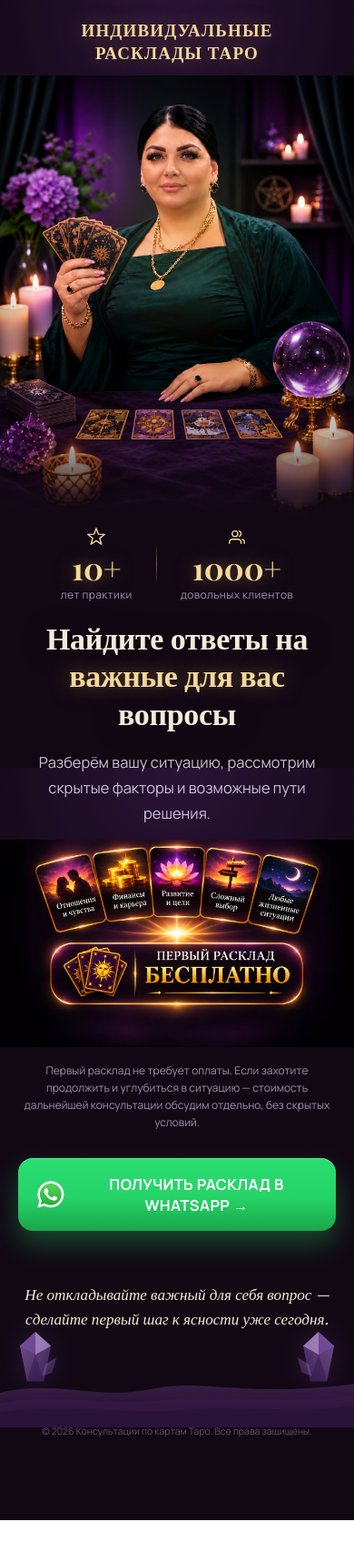
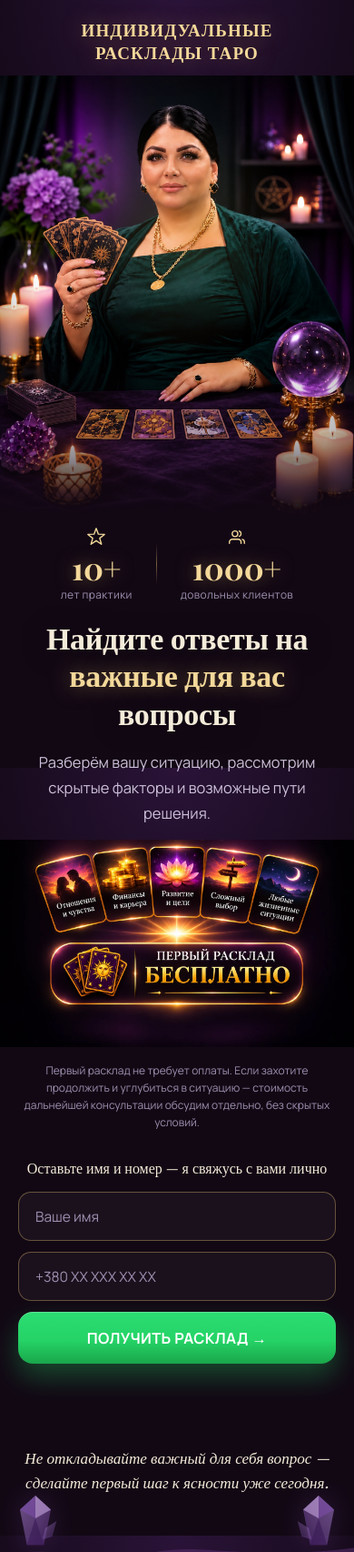
Before and after one commit to Oleksii2405/Lending-Taro, a plain HTML site: page index.html in a window 390 px wide. Shown: the top 1706 px of the page at 91% size. Before the commit the page ends 1671 px from the top, so only its background shows below. Drawn offline with nearby package versions, Linux system fonts and the light colour scheme.

Commit message:
Add files via upload

```diff
--- a/index.html
+++ b/index.html
@@ -322,20 +322,33 @@ src="https://www.facebook.com/tr?id=2178615639697523&ev=PageView&noscript=1"/></
     .btn-whatsapp svg, .btn-whatsapp img{ width:36px; height:36px; }
   }
 
-  /* sticky floating button */
-  .fab{
-    position:fixed; right:16px; bottom:16px; z-index:50;
-    width:56px; height:56px; border-radius:50%;
-    background:linear-gradient(180deg, #2bdd73, var(--whatsapp-dark));
-    display:flex; align-items:center; justify-content:center;
-    box-shadow:0 10px 26px rgba(0,0,0,.45), 0 0 0 rgba(37,211,102,.4);
-    opacity:0; transform:translateY(16px) scale(.9); pointer-events:none;
-    transition:opacity .35s ease, transform .35s ease;
+  /* ---------- lead form ---------- */
+  .leadform{ max-width:420px; margin:0 auto; display:flex; flex-direction:column; gap:12px; }
+  .leadform__title{
+    font-family:'Playfair Display',serif;
+    font-size:16px;
+    color:var(--cream);
+    margin:0 0 4px;
   }
-  .fab.show{opacity:1; transform:translateY(0) scale(1); pointer-events:auto;}
-  .fab svg, .fab img{width:32px; height:32px;}
-  @media(hover:hover){ .fab:hover{ transform:translateY(-3px) scale(1.06); } }
-  @supports(padding:max(0px)){ .fab{ bottom:max(16px, env(safe-area-inset-bottom)); } }
+  .leadform__input{
+    width:100%;
+    padding:15px 18px;
+    border-radius:14px;
+    border:1.3px solid rgba(216,178,106,.4);
+    background:rgba(255,255,255,.04);
+    color:var(--cream);
+    font-family:'Manrope',sans-serif;
+    font-size:15.5px;
+    outline:none;
+    transition:border-color .2s ease, box-shadow .2s ease;
+  }
+  .leadform__input::placeholder{ color:var(--text-mute); }
+  .leadform__input:focus{ border-color:var(--gold-light); box-shadow:0 0 0 3px rgba(216,178,106,.15); }
+  .leadform .btn-whatsapp{ border:none; cursor:pointer; font-family:'Manrope',sans-serif; }
+  .leadform .btn-whatsapp:disabled{ opacity:.6; cursor:default; }
+  .leadform__status{ min-height:18px; margin:4px 0 0; font-size:13px; color:var(--gold-light); }
+  .leadform__status.is-error{ color:#f29b9b; }
+  @media(min-width:768px){ .leadform__title{ font-size:19px; } .leadform__input{ font-size:17px; padding:17px 20px; } }
 
   /* ---------- BLOCK 7 — final ---------- */
   .final{position:relative; padding:46px 24px 30px; text-align:center; overflow:visible;}
@@ -421,18 +434,18 @@ src="https://www.facebook.com/tr?id=2178615639697523&ev=PageView&noscript=1"/></
 </section>
 <p class="offer__terms container">Первый расклад не требует оплаты. Если захотите продолжить и углубиться в ситуацию — стоимость дальнейшей консультации обсудим отдельно, без скрытых условий.</p>
 
-<!-- ========== БЛОК 6 — КНОПКА WHATSAPP ========== -->
+<!-- ========== БЛОК 6 — ФОРМА ЗАЯВКИ ========== -->
 <section class="cta reveal">
-  <a href="#" class="btn-whatsapp js-whatsapp-link" data-event="main">
-    <img src="whatsapp-icon.png" alt="" width="36" height="36">
-    <span>ПОЛУЧИТЬ РАСКЛАД В WHATSAPP →</span>
-  </a>
+  <form id="leadForm" class="leadform" novalidate>
+    <p class="leadform__title">Оставьте имя и номер — я свяжусь с вами лично</p>
+    <input type="text" id="leadName" name="name" class="leadform__input" placeholder="Ваше имя" autocomplete="name" required>
+    <input type="tel" id="leadPhone" name="phone" class="leadform__input" placeholder="+380 XX XXX XX XX" autocomplete="tel" required>
+    <button type="submit" id="leadSubmit" class="btn-whatsapp">
+      <span>ПОЛУЧИТЬ РАСКЛАД →</span>
+    </button>
+    <p id="leadStatus" class="leadform__status" aria-live="polite"></p>
+  </form>
 </section>
-
-<!-- плавающая кнопка -->
-<a href="#" class="fab js-whatsapp-link" data-event="fab" aria-label="Написать в WhatsApp">
-  <img src="whatsapp-icon.png" alt="" width="32" height="32">
-</a>
 
 <!-- ========== БЛОК 7 — ФИНАЛЬНЫЙ ПРИЗЫВ ========== -->
 <section class="final reveal">
@@ -478,23 +491,54 @@ src="https://www.facebook.com/tr?id=2178615639697523&ev=PageView&noscript=1"/></
   "use strict";
 
   /* ======= РЕДАКТИРУЕМЫЕ ПАРАМЕТРЫ ======= */
-  // Номер WhatsApp в международном формате без "+", пробелов и скобок
-  var WHATSAPP_NUMBER = "380759163898";
-  var WHATSAPP_MESSAGE = "Здравствуйте! Хочу получить первый бесплатный расклад Таро.";
+  // URL веб-приложения Google Apps Script, принимающего заявки (doPost)
+  var FORM_ENDPOINT_URL = "https://script.google.com/macros/s/AKfycbwaw3FP-jyBe1xQ4JvKG6ZkQLrchs5nMLhDNGT24wtgVWgHDyo3eoQdxZqK2loD5QW9/exec";
 
-  // Lead отправляется сразу по клику, без баннера согласия на отслеживание
+  // Lead отправляется сразу после успешной отправки формы, без баннера согласия на отслеживание
   window.metaPixelConsentGranted = true;
 
-  /* ======= построение ссылок WhatsApp ======= */
-  var link = "https://wa.me/" + WHATSAPP_NUMBER + "?text=" + encodeURIComponent(WHATSAPP_MESSAGE);
-  document.querySelectorAll(".js-whatsapp-link").forEach(function(el){
-    el.setAttribute("href", link);
-    el.addEventListener("click", function(){
-      if (typeof fbq !== "undefined" && window.metaPixelConsentGranted) {
-        fbq("track", "Lead"); // клик по WhatsApp ≠ подтверждённая консультация
+  /* ======= отправка формы (имя + телефон) ======= */
+  var leadForm = document.getElementById("leadForm");
+  if (leadForm) {
+    leadForm.addEventListener("submit", function(ev){
+      ev.preventDefault();
+      var nameEl = document.getElementById("leadName");
+      var phoneEl = document.getElementById("leadPhone");
+      var statusEl = document.getElementById("leadStatus");
+      var btn = document.getElementById("leadSubmit");
+      var name = nameEl.value.trim();
+      var phone = phoneEl.value.trim();
+      statusEl.classList.remove("is-error");
+      if (!name || !phone) {
+        statusEl.textContent = "Пожалуйста, заполните имя и телефон.";
+        statusEl.classList.add("is-error");
+        return;
       }
+      btn.disabled = true;
+      statusEl.textContent = "Отправляем...";
+      fetch(FORM_ENDPOINT_URL, {
+        method: "POST",
+        headers: { "Content-Type": "text/plain;charset=utf-8" },
+        body: JSON.stringify({ name: name, phone: phone })
+      })
+        .then(function(res){ return res.json(); })
+        .then(function(data){
+          if (data && data.status === "ok") {
+            if (typeof fbq !== "undefined" && window.metaPixelConsentGranted) {
+              fbq("track", "Lead");
+            }
+            leadForm.innerHTML = '<p class="leadform__title">Спасибо! Мы получили вашу заявку и свяжемся с вами в ближайшее время.</p>';
+          } else {
+            throw new Error("bad response");
+          }
+        })
+        .catch(function(){
+          statusEl.textContent = "Не получилось отправить. Попробуйте ещё раз.";
+          statusEl.classList.add("is-error");
+          btn.disabled = false;
+        });
     });
-  });
+  }
 
   /* ======= год в футере ======= */
   var y = document.getElementById("year");
@@ -515,19 +559,6 @@ src="https://www.facebook.com/tr?id=2178615639697523&ev=PageView&noscript=1"/></
   } else {
     revealItems.forEach(function(el){ el.classList.add("in-view"); });
   }
-
-  /* ======= плавающая кнопка WhatsApp после прокрутки ======= */
-  var fab = document.querySelector(".fab");
-  var heroEl = document.querySelector(".hero");
-  if (fab && heroEl) {
-    var toggleFab = function(){
-      var heroBottom = heroEl.getBoundingClientRect().bottom;
-      if (heroBottom < 0) { fab.classList.add("show"); }
-      else { fab.classList.remove("show"); }
-    };
-    window.addEventListener("scroll", toggleFab, { passive: true });
-    toggleFab();
-  }
 })();
 </script>
 </body>
```
